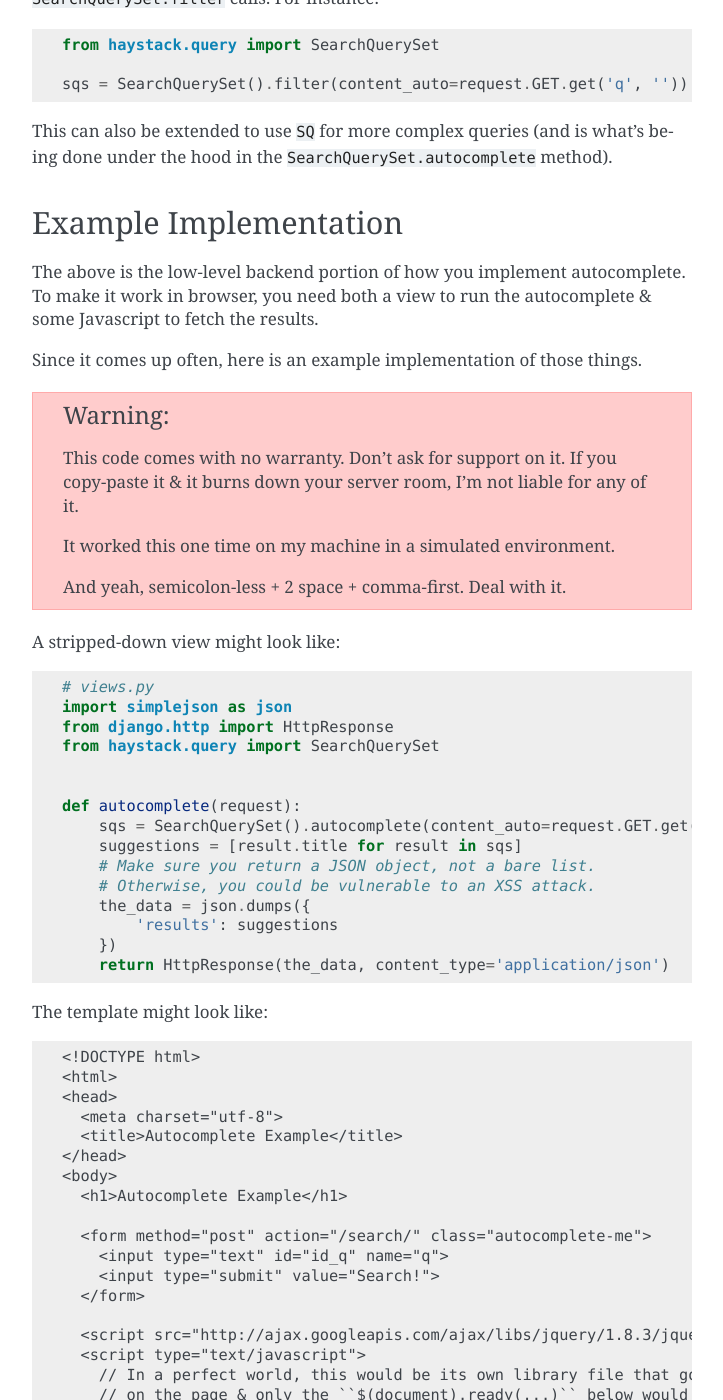
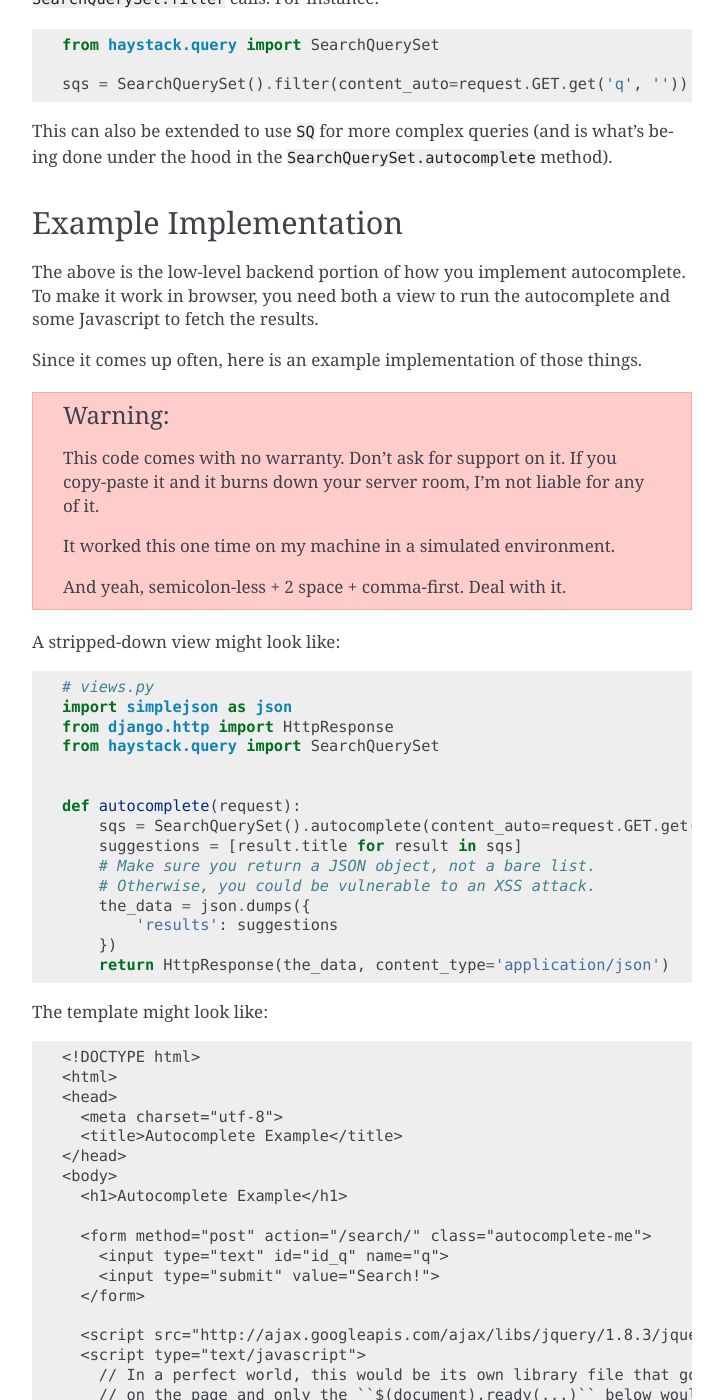
Before and after one commit to happycamper1129/django-project, a Sphinx documentation site: the page built from docs/autocomplete.rst, in a window 1280 px wide and 1400 px high, scrolled down 1480 px. Shown: the whole window, without its empty margins (388-1111 px from the left). Built offline with Sphinx 7.4.7, drawn with Linux system fonts in a browser that asks for light colours; some of the changed text lies outside the part shown.

Commit message:
Improve punctuation in super-scary YMMV warning

```diff
--- a/docs/autocomplete.rst
+++ b/docs/autocomplete.rst
@@ -16,7 +16,7 @@ a small window passed over the string). Because this alters the way your
 data needs to be stored, the best approach is to add a new field to your
 ``SearchIndex`` that contains the text you want to autocomplete on.
 
-You have two choices: ``NgramField`` & ``EdgeNgramField``. Though very similar,
+You have two choices: ``NgramField`` and ``EdgeNgramField``. Though very similar,
 the choice of field is somewhat important.
 
 * If you're working with standard text, ``EdgeNgramField`` tokenizes on
@@ -54,14 +54,14 @@ Step 2. Performing The Query
 ============================
 
 Haystack ships with a convenience method to perform most autocomplete searches.
-You simply provide a field & the query you wish to search on to the
+You simply provide a field and the query you wish to search on to the
 ``SearchQuerySet.autocomplete`` method. Given the previous example, an example
 search would look like::
 
     from haystack.query import SearchQuerySet
 
     SearchQuerySet().autocomplete(content_auto='old')
-    # Result match things like 'goldfish', 'cuckold' & 'older'.
+    # Result match things like 'goldfish', 'cuckold' and 'older'.
 
 The results from the ``SearchQuerySet.autocomplete`` method are full search
 results, just like any regular filter.
@@ -82,14 +82,14 @@ Example Implementation
 
 The above is the low-level backend portion of how you implement autocomplete.
 To make it work in browser, you need both a view to run the autocomplete
-& some Javascript to fetch the results.
+and some Javascript to fetch the results.
 
 Since it comes up often, here is an example implementation of those things.
 
 .. warning::
 
     This code comes with no warranty. Don't ask for support on it. If you
-    copy-paste it & it burns down your server room, I'm not liable for any
+    copy-paste it and it burns down your server room, I'm not liable for any
     of it.
 
     It worked this one time on my machine in a simulated environment.
@@ -133,7 +133,7 @@ The template might look like::
       <script src="http://ajax.googleapis.com/ajax/libs/jquery/1.8.3/jquery.min.js"></script>
       <script type="text/javascript">
         // In a perfect world, this would be its own library file that got included
-        // on the page & only the ``$(document).ready(...)`` below would be present.
+        // on the page and only the ``$(document).ready(...)`` below would be present.
         // But this is an example.
         var Autocomplete = function(options) {
           this.form_selector = options.form_selector
--- a/docs/tutorial.rst
+++ b/docs/tutorial.rst
@@ -13,7 +13,7 @@ improve the site better.
 To this end, Haystack tries to make integrating custom search as easy as
 possible while being flexible/powerful enough to handle more advanced use cases.
 
-Haystack is a reusable app (that is, it relies only on it's own code and focuses
+Haystack is a reusable app (that is, it relies only on its own code and focuses
 on providing just search) that plays nicely with both apps you control as well as
 third-party apps (such as ``django.contrib.*``) without having to modify the
 sources.
@@ -256,8 +256,8 @@ which field is the primary field for searching within.
     it won't matter. It's simply a convention to call it ``text``.
 
 Additionally, we're providing ``use_template=True`` on the ``text`` field. This
-allows us to use a data template (rather than error-prone concatenation) to
-build the document the search engine will index. You’ll need to
+allows us to use a data template (rather than error prone concatenation) to
+build the document the search engine will use in searching. You’ll need to
 create a new template inside your template directory called
 ``search/indexes/myapp/note_text.txt`` and place the following inside::
 
```
